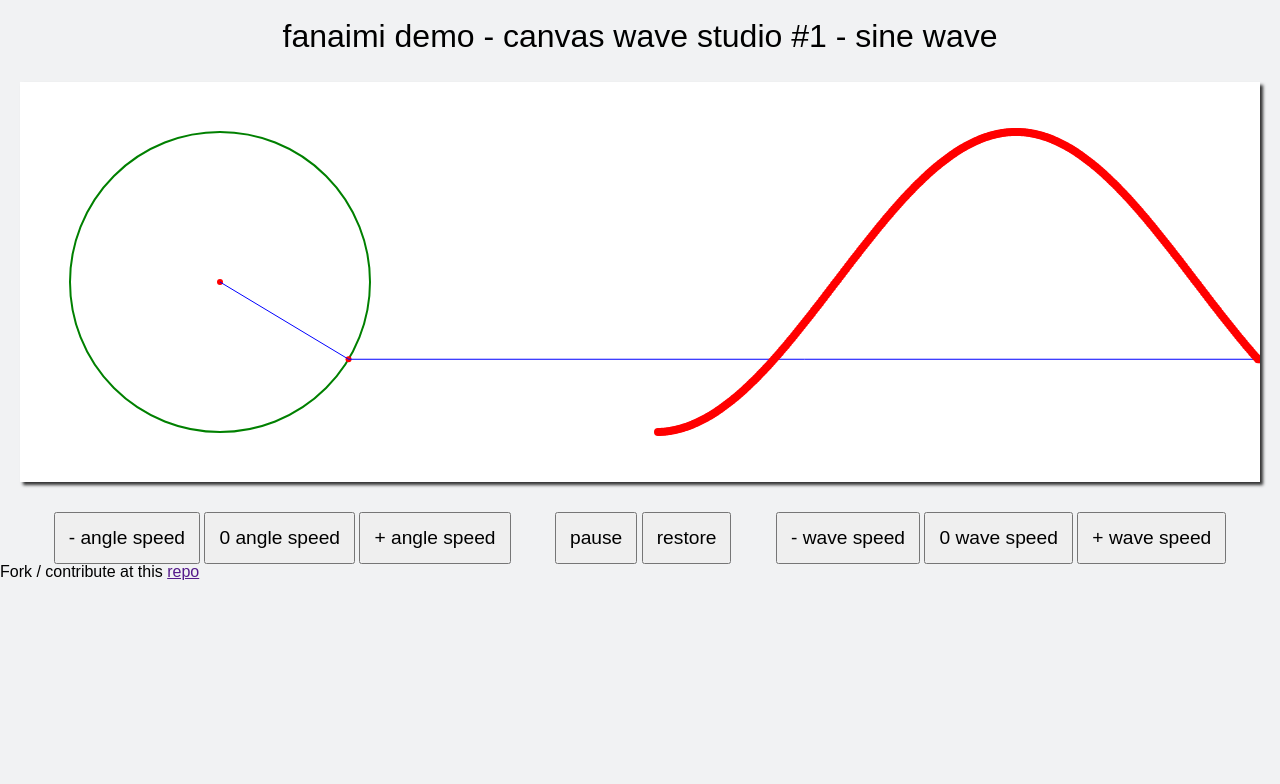
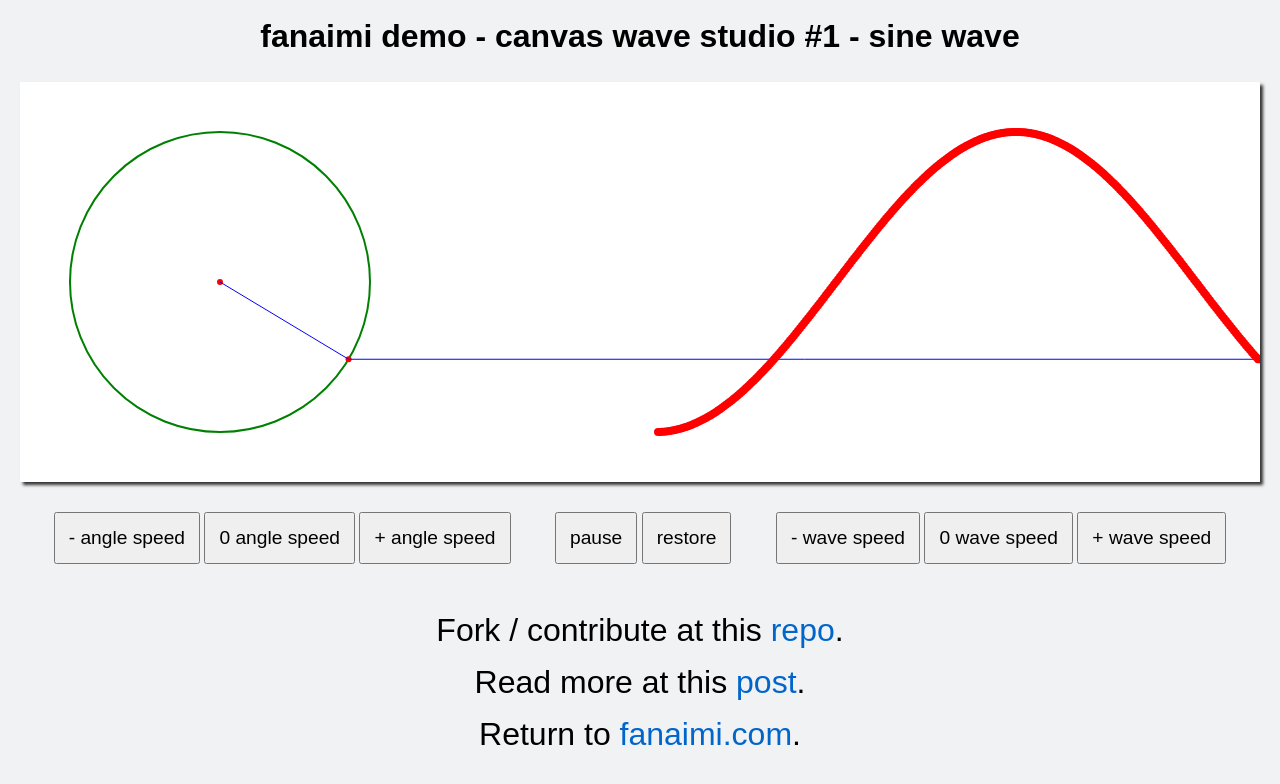
Before and after one commit to fanaimi/canvas_sine_wave, a website: page index.html in a window 1280 px wide. Drawn offline with Linux system fonts and the light colour scheme.

Commit message:
updating

```diff
--- a/dev/scss/main.scss
+++ b/dev/scss/main.scss
@@ -117,6 +117,7 @@ h1{
    padding-top:20px;
    font-size: 2em;
    text-align: center;
+    font-weight: bold;
 }
 .canv {
   background-color: #fff;
@@ -128,6 +129,7 @@ h1{
 
 .btnsPar{
     text-align: center;
+    margin-bottom: 50px;
     button{
         padding:13px;
         font-size: 120%;
@@ -140,3 +142,17 @@ h1{
         margin-right:40px;
     }
 }
+
+.textPar{
+    text-align: center;
+    margin:20px auto;
+    font-size: 2em;
+    a{
+        color:#06c;
+        text-decoration:none;
+
+    }
+    a:hover{
+        color:#555;
+    }
+}
--- a/index.html
+++ b/index.html
@@ -24,7 +24,10 @@
         <button type="button" id="pauseGridBtn"> 0 wave speed</button>
         <button type="button" id="fastGridBtn"> + wave speed</button>
     </p>
-    <p>Fork / contribute at this <a href="">repo</a></p>
+    <p class="textPar">Fork / contribute at this <a href="https://github.com/fanaimi/canvas_sine_wave"
+                                                    target="_blank">repo</a>.</p>
+    <p class="textPar">Read more at this <a href="http://www.fanaimi.com/blog/canvas-trigonometry-waves-1-sine-wave/">post</a>.</p>
+    <p class="textPar">Return to <a href="http://www.fanaimi.com/">fanaimi.com</a>.</p>
 
     <script src="build/js/output.min.js"></script>
 </body>
```
Also changed, not shown: README.md, build/css/main.css.
